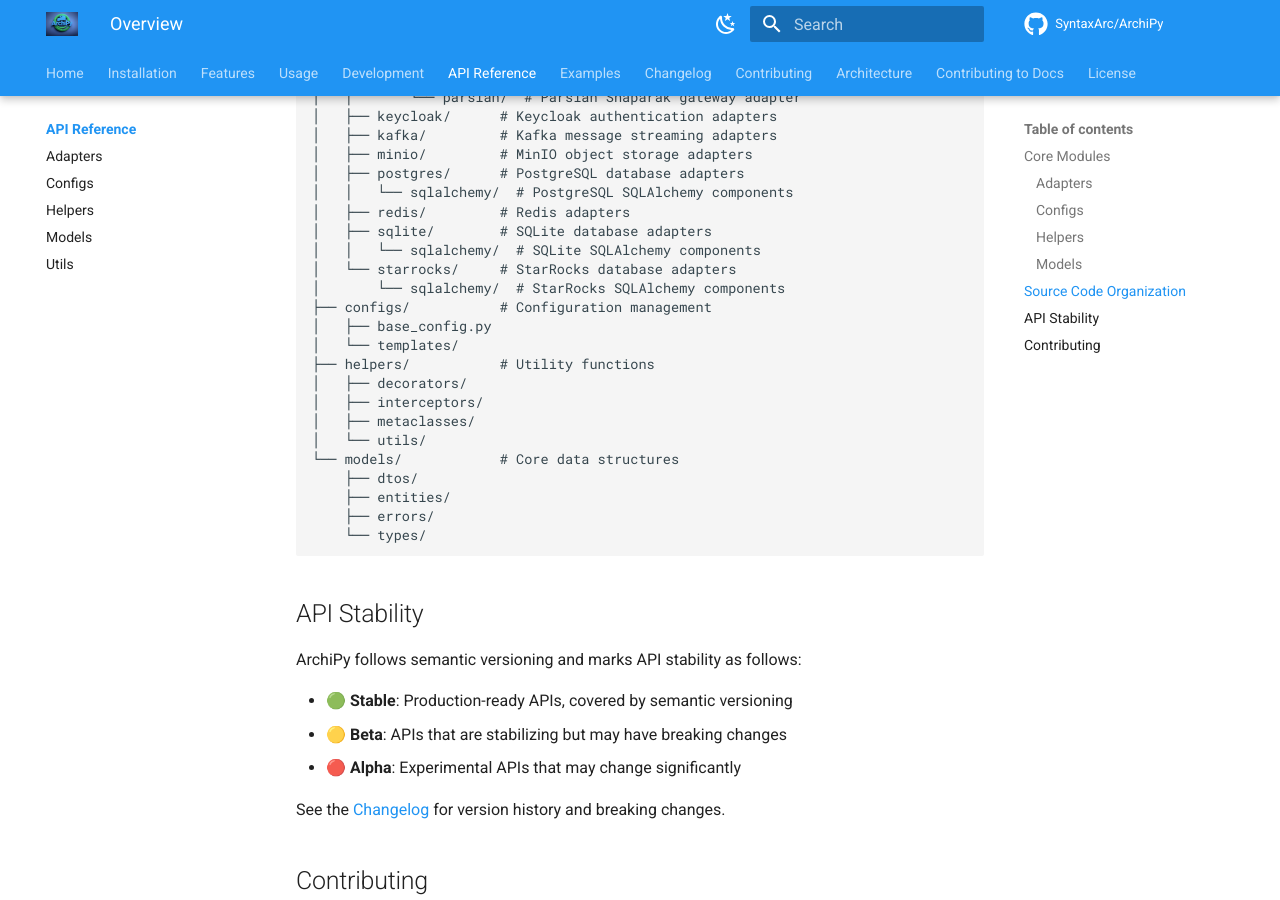
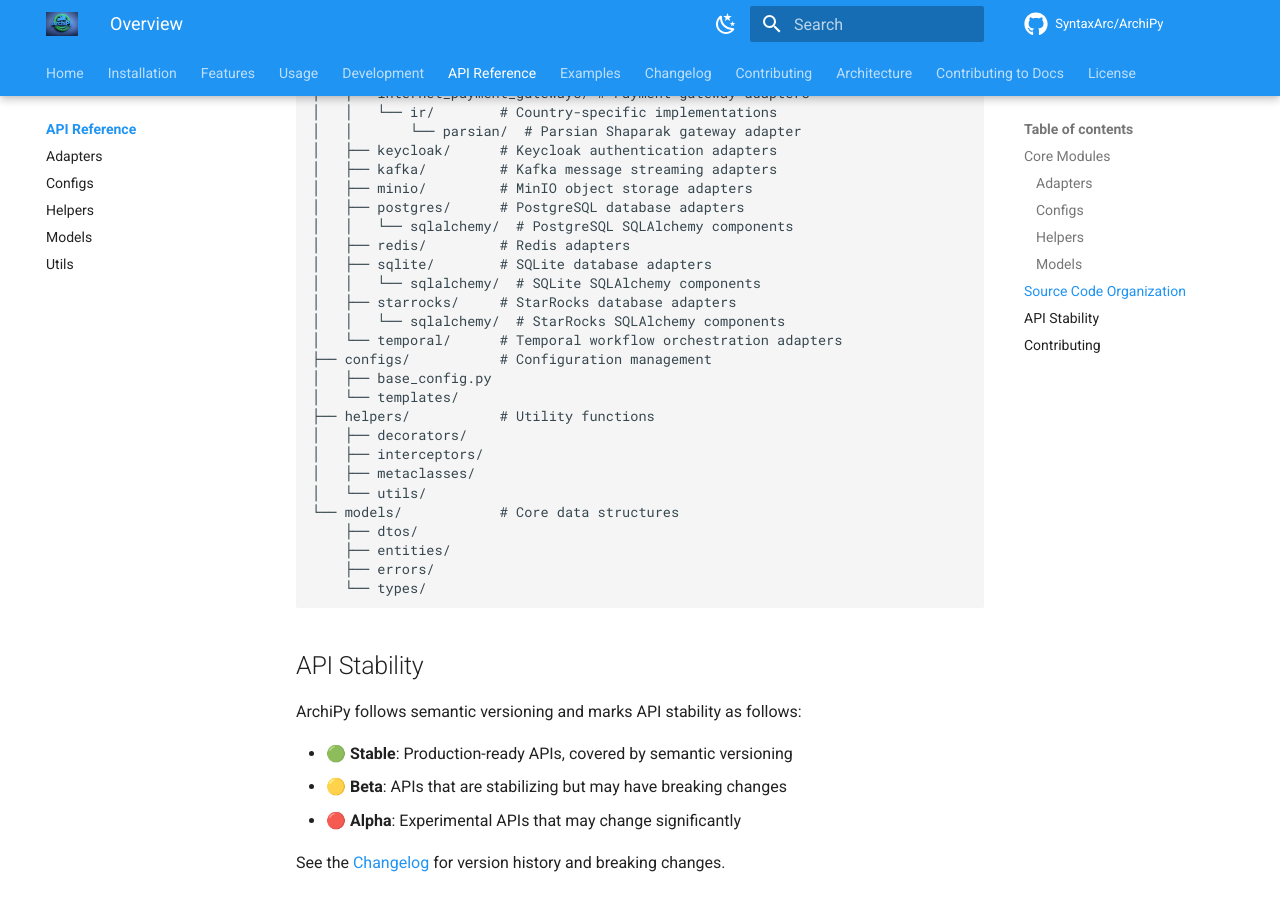
Before and after one commit to negatic/ArchiPy, an MkDocs documentation site: the page built from docs/api_reference/index.md, in a window 1280 px wide and 900 px high, scrolled down 1820 px. Built offline with MkDocs 1.6.1 and Material for MkDocs 9.7.7, drawn with Linux system fonts in a browser that asks for light colours; comment, search, counter and statistics services are not loaded; the version menu is left out.

Commit message:
update docs index

```diff
--- a/docs/api_reference/index.md
+++ b/docs/api_reference/index.md
@@ -19,6 +19,7 @@ The adapters module provides standardized interfaces to external systems:
 - [Keycloak Adapters](adapters.md#keycloak)
 - [MinIO Adapters](adapters.md#minio)
 - [Kafka Adapters](adapters.md#kafka)
+- [Temporal Adapters](adapters.md#temporal)
 - [Payment Gateway Adapters](adapters.md#payment-gateways)
     - [Parsian Shaparak](adapters.md#parsian-shaparak)
 
@@ -71,8 +72,9 @@ archipy/
 │   ├── redis/         # Redis adapters
 │   ├── sqlite/        # SQLite database adapters
 │   │   └── sqlalchemy/  # SQLite SQLAlchemy components
-│   └── starrocks/     # StarRocks database adapters
-│       └── sqlalchemy/  # StarRocks SQLAlchemy components
+│   ├── starrocks/     # StarRocks database adapters
+│   │   └── sqlalchemy/  # StarRocks SQLAlchemy components
+│   └── temporal/      # Temporal workflow orchestration adapters
 ├── configs/           # Configuration management
 │   ├── base_config.py
 │   └── templates/
```
Also changed, not shown: docs/examples/index.md (+1 -0 lines).
